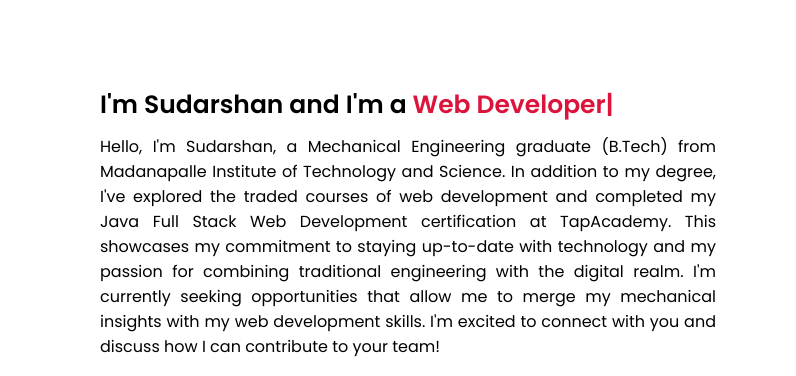
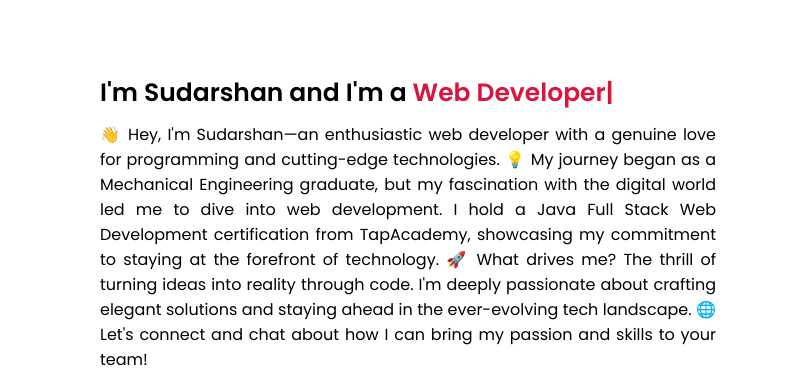
Before and after one commit to vvsudarshan/personalPortfolio, a plain HTML site: page index.html in a window 1280 px wide. Shown: the part 970-1346 px from the top of the page, 484-1280 px from the left. Drawn offline with nearby package versions, Linux system fonts and the light colour scheme.

Commit message:
Update index.html

```diff
--- a/index.html
+++ b/index.html
@@ -57,7 +57,13 @@
                 </div>
                 <div class="column right">
                     <div class="text">I'm Sudarshan and I'm a <span class="typing-2"></span></div>
-                    <p>Hello, I'm Sudarshan, a Mechanical Engineering graduate (B.Tech) from Madanapalle Institute of Technology and Science. In addition to my degree, I've explored the traded  courses of web development and completed my Java Full Stack Web Development certification at TapAcademy. This showcases my commitment to staying up-to-date with technology and my passion for combining traditional engineering with the digital realm. I'm currently seeking opportunities that allow me to merge my mechanical insights with my web development skills. I'm excited to connect with you and discuss how I can contribute to your team!</p>
+                    <p>👋 Hey, I'm Sudarshan—an enthusiastic web developer with a genuine love for programming and cutting-edge technologies.
+
+💡 My journey began as a Mechanical Engineering graduate, but my fascination with the digital world led me to dive into web development. I hold a Java Full Stack Web Development certification from TapAcademy, showcasing my commitment to staying at the forefront of technology.
+
+🚀 What drives me? The thrill of turning ideas into reality through code. I'm deeply passionate about crafting elegant solutions and staying ahead in the ever-evolving tech landscape.
+
+🌐 Let's connect and chat about how I can bring my passion and skills to your team!</p>
                     <a href="sudarshan.pdf" download>Download CV</a>
                 </div>
             </div>
```
